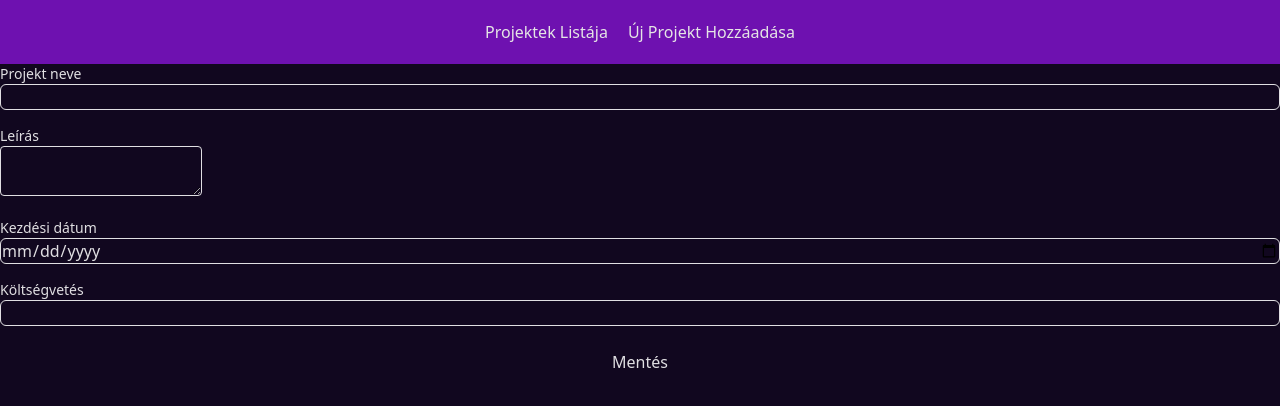
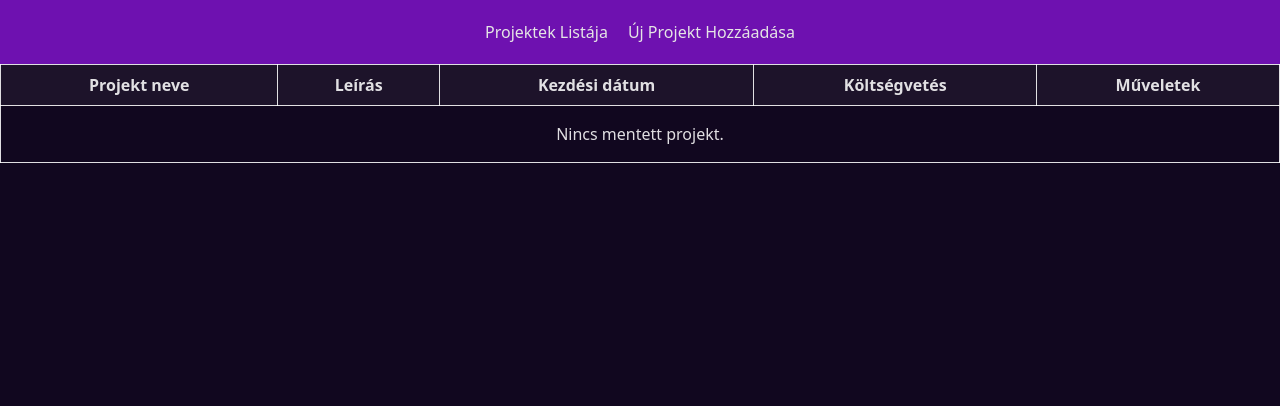
Before and after one commit to VasFruzsina/DDC_test, a Vue app in the folder DDC_test/: page / in a window 1280 px wide. Shown: the top 406 px of the page. Built offline with nearby package versions, Linux system fonts and the light colour scheme.

Commit message:
l1/feature_4: List table view base

```diff
--- a/DDC_test/src/App.vue
+++ b/DDC_test/src/App.vue
@@ -1,7 +1,6 @@
 <script setup lang="ts">
 import AppNavbar from "./components/UI/AppNavbar.vue";
-import Form from "./components/level1/Form.vue"
-
+import ProjectList from "./components/layouts/ProjectList.vue";
 </script>
 
 <template>
@@ -11,7 +10,7 @@ import Form from "./components/level1/Form.vue"
       { name: 'Új Projekt Hozzáadása', href: '/projects' },
     ]"
   />
-  <Form/>
+  <ProjectList/>
 </template>
 
 <style scoped>
--- a/DDC_test/src/components/UI/AppTable.vue
+++ b/DDC_test/src/components/UI/AppTable.vue
@@ -0,0 +1,47 @@
+<script setup lang="ts">
+import type { ProjectForm } from "../../types/project";
+import { getItem } from "../composables/useProjectStorage";
+import AppButton from "./AppButton.vue";
+
+const one = getItem<ProjectForm>("projectForm");
+const many = getItem<ProjectForm[]>("projectForms");
+
+const rows: ProjectForm[] = many ?? (one ? [one] : []);
+</script>
+
+<template>
+  <table class="w-full border-collapse rounded">
+    <thead>
+      <tr class="bg-white/5">
+        <th class="border px-3 py-2 text-center">Projekt neve</th>
+        <th class="border px-3 py-2 text-center">Leírás</th>
+        <th class="border px-3 py-2 text-center">Kezdési dátum</th>
+        <th class="border px-3 py-2 text-center">Költségvetés</th>
+        <th class="border px-3 py-2 text-center" colspan="2">Műveletek</th>
+      </tr>
+    </thead>
+
+    <tbody v-if="rows.length">
+      <tr v-for="item in rows" :key="item.id ?? item.name + item.startDate">
+        <td class="border text-center">{{ item.name }}</td>
+        <td class="border text-center">{{ item.description }}</td>
+        <td class="border text-center">{{ item.startDate }}</td>
+        <td class="border text-center">{{ item.budget }}</td>
+        <td class="border text-center">
+          <AppButton subtitle="Szerkesztés" type="button" />
+        </td>
+        <td class="border text-center">
+          <AppButton subtitle="Törlés" type="button" />
+        </td>
+      </tr>
+    </tbody>
+
+    <tbody v-else>
+      <tr>
+        <td class="border px-3 py-4 text-center" colspan="6">
+          Nincs mentett projekt.
+        </td>
+      </tr>
+    </tbody>
+  </table>
+</template>
--- a/DDC_test/src/components/layouts/ProjectList.vue
+++ b/DDC_test/src/components/layouts/ProjectList.vue
@@ -0,0 +1,8 @@
+<script setup lang="ts">
+import AppTable from '../UI/AppTable.vue';
+
+</script>
+
+<template>
+  <AppTable/>
+</template>
--- a/DDC_test/src/components/level1/Form.vue
+++ b/DDC_test/src/components/level1/Form.vue
@@ -1,4 +1,5 @@
 <script setup lang="ts">
+import type { ProjectForm } from "../../types/project";
 import { getItem, setItem } from "../composables/useProjectStorage";
 import AppButton from "../UI/AppButton.vue";
 import AppInput from "../UI/AppInput.vue";
@@ -11,35 +12,26 @@ const description = ref<string | undefined>(undefined);
 const startDate = ref<string | undefined>(undefined);
 const budget = ref<number | null>(null);
 
-interface ProjectForm {
-  id: number;
-  name: string;
-  description: string;
-  startDate: string;
-  budget: number | null;
-}
-
-function nextID(key = 'projectForm:lastId'): number {
-  const raw = localStorage.getItem(key)
-  const last = raw ? parseInt(raw, 10) : 0
-  const next = last + 1
-  localStorage.setItem(key, String(next))
-  return next
+function nextID(key = "projectForm:lastId"): number {
+  const raw = localStorage.getItem(key);
+  const last = raw ? parseInt(raw, 10) : 0;
+  const next = last + 1;
+  localStorage.setItem(key, String(next));
+  return next;
 }
 
 function onSubmit() {
-
   const data: ProjectForm = {
     id: nextID(),
-    name: name.value ?? '',
-    description: description.value ?? '',
-    startDate: startDate.value ?? '',
+    name: name.value ?? "",
+    description: description.value ?? "",
+    startDate: startDate.value ?? "",
     budget: budget.value ?? null,
-  }
+  };
 
-  const list = getItem<ProjectForm[]>('projectForms') ?? []
-  list.push(data)
-  setItem('projectForms', list)
+  const list = getItem<ProjectForm[]>("projectForms") ?? [];
+  list.push(data);
+  setItem("projectForms", list);
 }
 </script>
 
--- /dev/null
+++ b/DDC_test/src/types/project.ts
@@ -0,0 +1,13 @@
+export interface ProjectForm {
+  id: number;
+  name: string;
+  description: string;
+  startDate: string;
+  budget: number | null;
+}
+
+export interface MenuItem {
+  name: string;
+  href: string;
+  currentItem?: boolean;
+}
```
Also changed, not shown: DDC_test/src/components/UI/AppNavbar.vue (+8 -11 lines).
